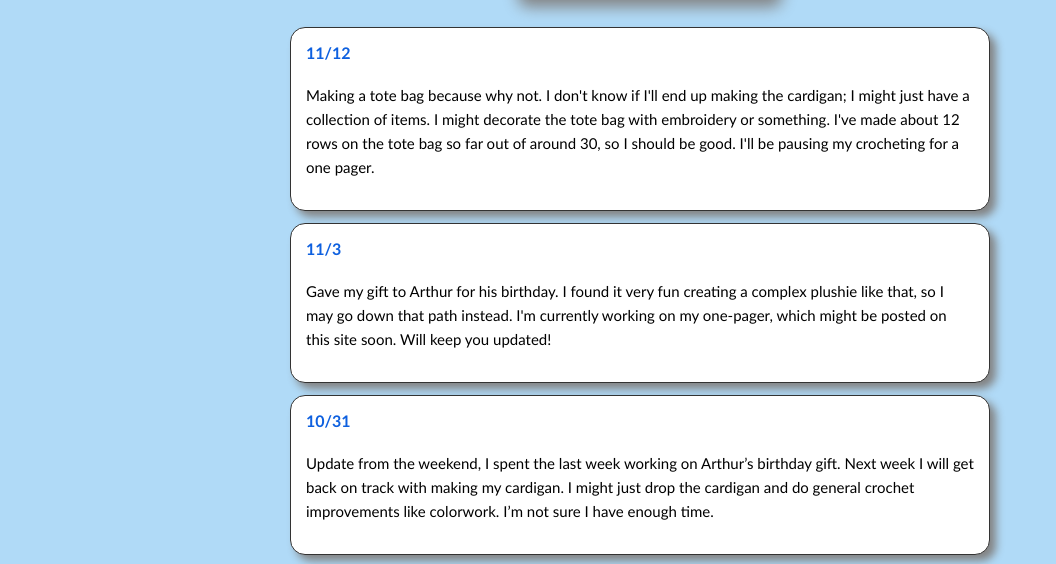
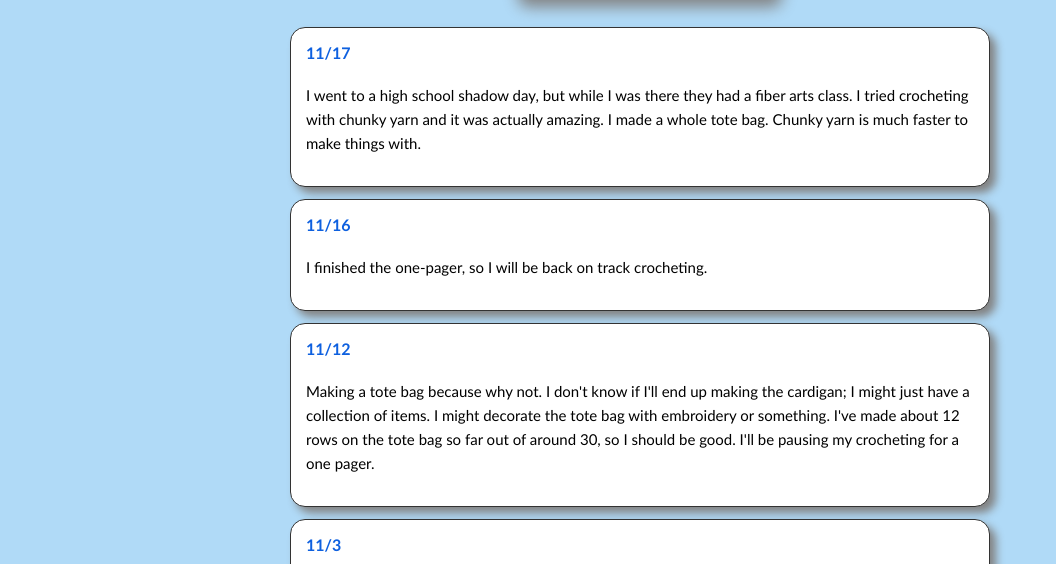
Before and after one commit to icicleamazing/mastery, a plain HTML site: page progress.html in a window 1280 px wide. Shown: the part 208-772 px from the top of the page, without its empty margins (0-1056 px from the left). Drawn offline with Linux system fonts and the light colour scheme.

Commit message:
Update progress log with new entries
Added new log entries for project progress on crocheting.

```diff
--- a/progress.html
+++ b/progress.html
@@ -21,6 +21,14 @@
             <main class="header-container">
                 <h2>Project Progress Log</h2>
             </main>
+            <div class="log-entry">
+                <span class="date">11/17</span>
+                <p>I went to a high school shadow day, but while I was there they had a fiber arts class. I tried crocheting with chunky yarn and it was actually amazing. I made a whole tote bag. Chunky yarn is much faster to make things with.</p>
+            </div>
+            <div class="log-entry">
+                <span class="date">11/16</span>
+                <p>I finished the one-pager, so I will be back on track crocheting.</p>
+            </div>
             <div class="log-entry">
                 <span class="date">11/12</span>
                 <p>Making a tote bag because why not. I don't know if I'll end up making the cardigan; I might just have a collection of items. I might decorate the tote bag with embroidery or something. I've made about 12 rows on the tote bag so far out of around 30, so I should be good. I'll be pausing my crocheting for a one pager.</p>
```
